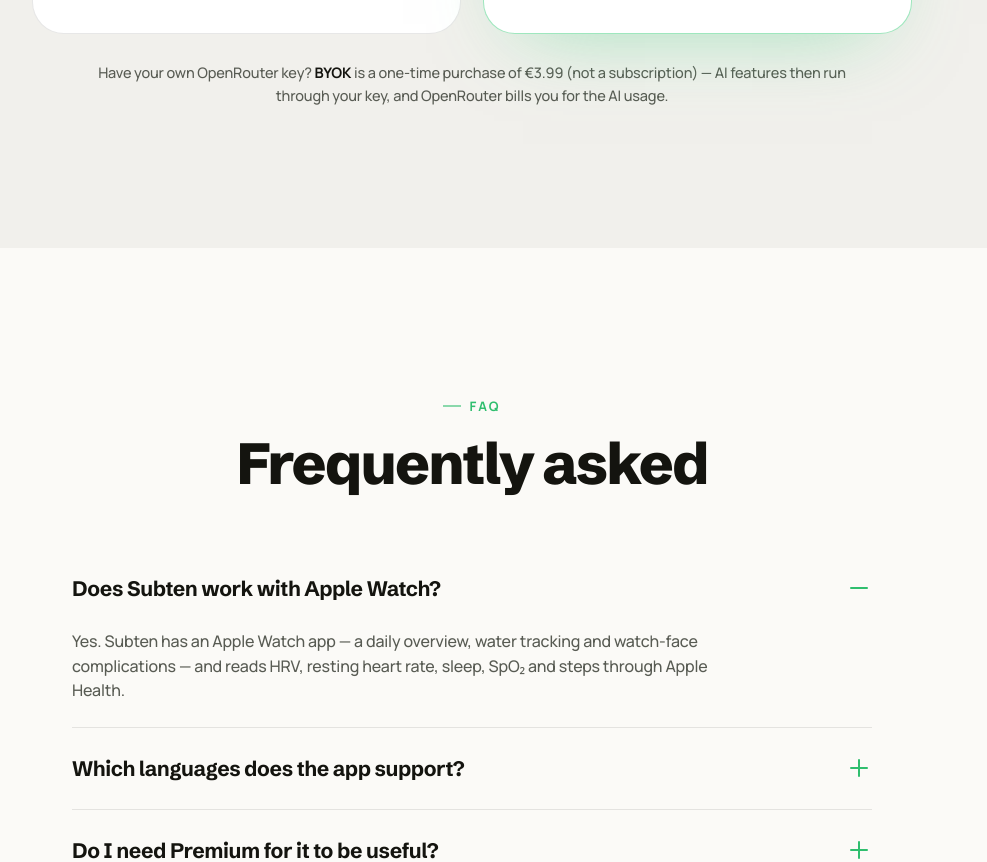
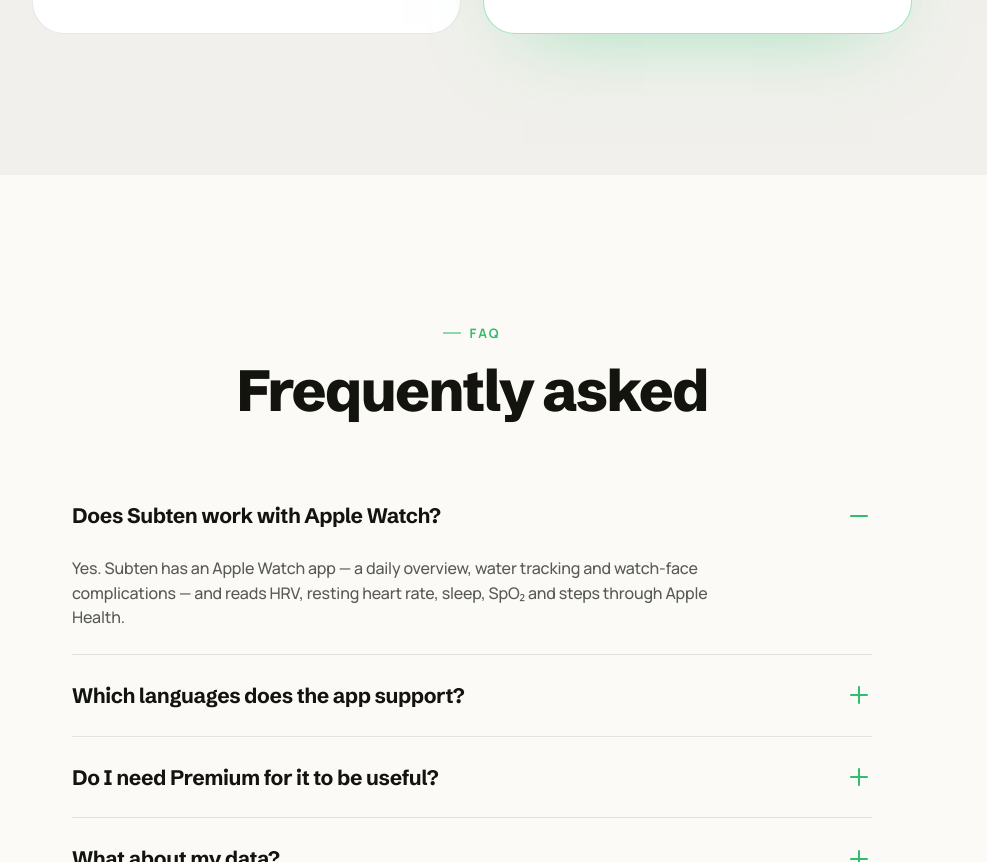
Before and after one commit to agik66/subten-site, a plain HTML site: page index.html in a window 1280 px wide. Shown: the part 6910-7772 px from the top of the page, without its empty margins (168-1155 px from the left). Drawn offline with Linux system fonts and the light colour scheme.

Commit message:
Web: cenník bez BYOK (N2 — na rozhodnutie Erika)
Pravidlo kampane: BYOK sa nepropaguje. Z cenníka preč riadok price.byok
(index.html, js/i18n.js) a jeho štýl. Podpora (support.html) BYOK naďalej
vysvetľuje pre tých, čo ho už kúpili — to nie je propagácia.
Samostatný commit: ak má BYOK na webe ostať, stačí ho vynechať (revert).

Co-Authored-By: Claude Opus 5.5 <noreply@anthropic.com>

```diff
--- a/css/site.css
+++ b/css/site.css
@@ -681,11 +681,9 @@ h1, h2, h3 { font-family: var(--font-display); font-weight: 800; letter-spacing:
 [data-i18n-show] { display: none; }
 
 /* ============================================================
-   Doplnky (web pred vydaním): screenshoty, BYOK riadok, odznak obchodu
+   Doplnky (web pred vydaním): screenshoty, odznak obchodu
    ============================================================ */
 img.screen-slot { object-fit: cover; object-position: top center; background: #000; }
-.price-byok { max-width: 760px; margin: 28px auto 0; text-align: center; color: var(--ink-2); font-size: 14.5px; line-height: 1.55; }
-.price-byok strong { color: var(--ink); }
 /* oficiálny odznak „Download on the App Store" — zobrazí sa až po prepnutí v js/release.js */
 .store-badge-link { display: inline-flex; line-height: 0; border-radius: 9px; transition: transform .2s var(--ease), filter .2s; }
 .store-badge-link:hover { transform: translateY(-2px); filter: brightness(1.12); }
--- a/index.html
+++ b/index.html
@@ -349,7 +349,6 @@
         </ul>
       </article>
     </div>
-    <p class="price-byok" data-reveal data-i18n="price.byok">Máš vlastný kľúč od OpenRoutera? <strong>BYOK</strong> je jednorazový nákup za 3,99&nbsp;€ (nie predplatné) — AI funkcie potom bežia cez tvoj kľúč a náklady na AI ti účtuje OpenRouter.</p>
   </div>
 </section>
 
--- a/js/i18n.js
+++ b/js/i18n.js
@@ -450,7 +450,6 @@ window.SUBTEN_I18N = {
   "free.f8": { sk: "AI tréner, sken z fotky a plány sú v Premium", en: "AI coach, photo scan and plans are in Premium", cz: "AI trenér, sken z fotky a plány jsou v Premium" },
   "free.cta.live": { sk: "Stiahnuť zadarmo", en: "Download for free", cz: "Stáhnout zdarma" },
   "pro.cta.live": { sk: "Stiahnuť a vyskúšať Premium", en: "Download and try Premium", cz: "Stáhnout a vyzkoušet Premium" },
-  "price.byok": { sk: "Máš vlastný kľúč od OpenRoutera? <strong>BYOK</strong> je jednorazový nákup za 3,99&nbsp;€ (nie predplatné) — AI funkcie potom bežia cez tvoj kľúč a náklady na AI ti účtuje OpenRouter.", en: "Have your own OpenRouter key? <strong>BYOK</strong> is a one-time purchase of €3.99 (not a subscription) — AI features then run through your key, and OpenRouter bills you for the AI usage.", cz: "Máš vlastní klíč od OpenRouteru? <strong>BYOK</strong> je jednorázový nákup za 3,99&nbsp;€ (ne předplatné) — AI funkce pak běží přes tvůj klíč a náklady na AI ti účtuje OpenRouter." },
   "cta.title.live": { sk: "Subten je v App Store a Google Play", en: "Subten is on the App Store and Google Play", cz: "Subten je v App Storu a na Google Play" },
   "cta.lede.live": { sk: "Stiahni si Subten pre iPhone, Apple Watch a Android.", en: "Get Subten for iPhone, Apple Watch and Android.", cz: "Stáhni si Subten pro iPhone, Apple Watch a Android." },
   "cta.soon.live": { sk: "Pre iPhone, Apple Watch a Android", en: "For iPhone, Apple Watch and Android", cz: "Pro iPhone, Apple Watch a Android" },
```
